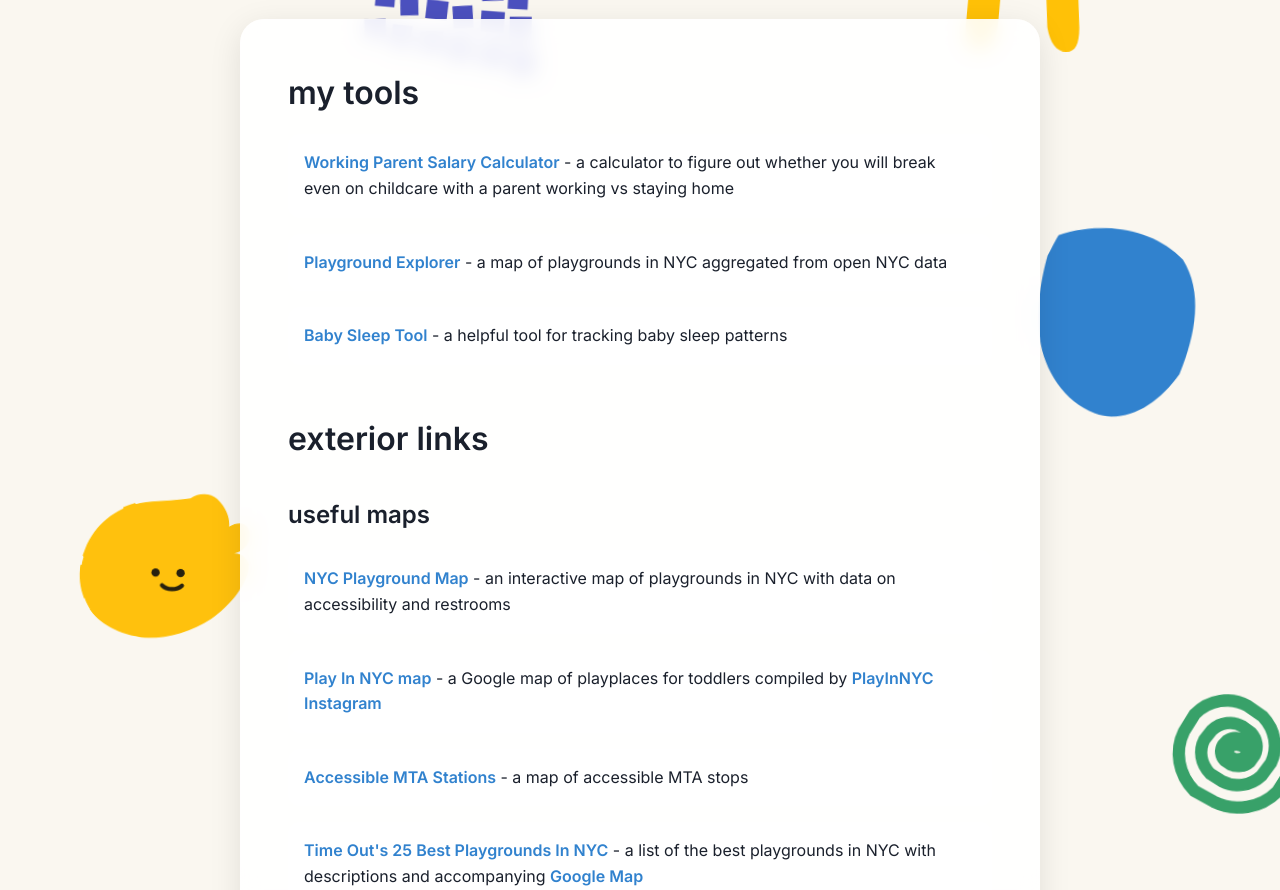
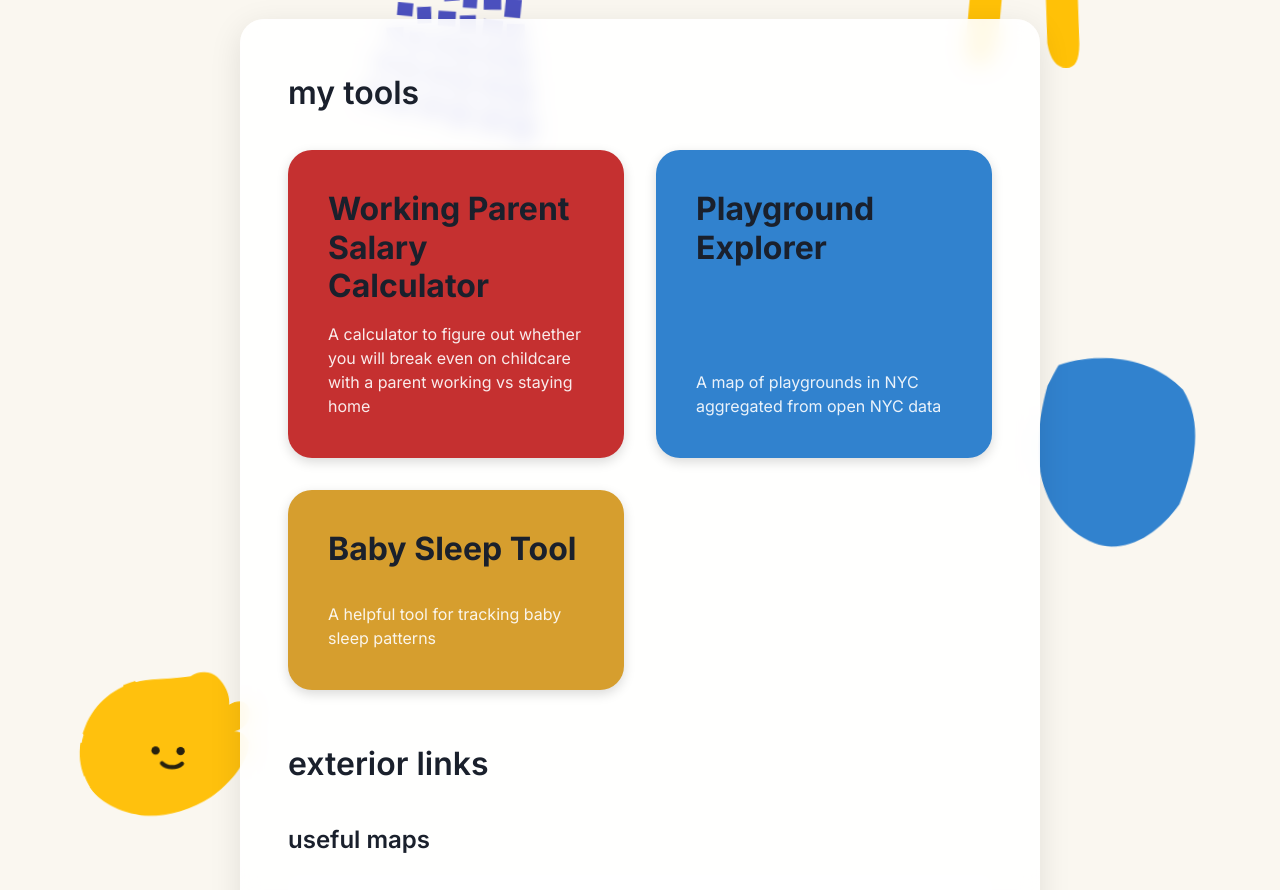
Before and after one commit to graceolivia/momtools.nyc, a plain HTML site: page index.html in a window 1280 px wide. Shown: the part 500-1390 px from the top of the page. Drawn offline with Linux system fonts and the light colour scheme.

Commit message:
add gallery blocks

```diff
--- a/index.html
+++ b/index.html
@@ -198,6 +198,64 @@
         color: var(--black);
       }
 
+      .gallery {
+        display: grid;
+        grid-template-columns: repeat(auto-fit, minmax(300px, 1fr));
+        gap: 2rem;
+        margin: 2rem 0;
+      }
+
+      .gallery-card {
+        background: #C53030;
+        border-radius: 24px;
+        padding: 2.5rem;
+        transition: all 0.4s cubic-bezier(0.4, 0, 0.2, 1);
+        position: relative;
+        overflow: hidden;
+        min-height: 200px;
+        display: flex;
+        flex-direction: column;
+        justify-content: space-between;
+        text-decoration: none;
+        color: var(--white);
+        box-shadow: 0 4px 12px rgba(0, 0, 0, 0.15);
+      }
+
+      .gallery-card:hover {
+        transform: translateY(-8px);
+        box-shadow: 0 16px 32px rgba(0, 0, 0, 0.25);
+      }
+
+      .gallery-card:nth-child(1) {
+        background: #C53030;
+      }
+
+      .gallery-card:nth-child(2) {
+        background: #3182CE;
+      }
+
+      .gallery-card:nth-child(3) {
+        background: #D69E2E;
+      }
+
+      .gallery-card h3 {
+        font-size: 2rem;
+        font-weight: 700;
+        margin: 0 0 1rem 0;
+        line-height: 1.2;
+        position: relative;
+        z-index: 2;
+      }
+
+      .gallery-card p {
+        font-size: 1rem;
+        opacity: 0.9;
+        line-height: 1.5;
+        margin: 0;
+        position: relative;
+        z-index: 2;
+      }
+
       .link-list {
         list-style: none;
         margin: 1rem 0;
@@ -280,6 +338,20 @@
           margin: 0.5rem auto;
           text-align: center;
           max-width: 250px;
+        }
+
+        .gallery {
+          grid-template-columns: 1fr;
+          gap: 1.5rem;
+        }
+
+        .gallery-card {
+          padding: 2rem;
+          min-height: 160px;
+        }
+
+        .gallery-card h3 {
+          font-size: 1.5rem;
         }
       }
     </style>
@@ -514,22 +586,22 @@
       <div class="content">
         <div class="section" id="tools">
           <h2>my tools</h2>
-          <ul class="link-list">
-            <li>
-              <a href="https://graceolivia.github.io/working-parent-calculator/">Working Parent Salary Calculator</a>
-              <span> - a calculator to figure out whether you will break even on childcare with a parent working vs staying home</span>
-            </li>
+          <div class="gallery">
+            <a href="https://graceolivia.github.io/working-parent-calculator/" class="gallery-card">
+              <h3>Working Parent Salary Calculator</h3>
+              <p>A calculator to figure out whether you will break even on childcare with a parent working vs staying home</p>
+            </a>
 
-            <li>
-              <a href="https://graceolivia.github.io/playground-explorer/">Playground Explorer</a>
-              <span> - a map of playgrounds in NYC aggregated from open NYC data</span>
-            </li>
+            <a href="https://graceolivia.github.io/playground-explorer/" class="gallery-card">
+              <h3>Playground Explorer</h3>
+              <p>A map of playgrounds in NYC aggregated from open NYC data</p>
+            </a>
 
-            <li>
-              <a href="https://graceolivia.github.io/babysleep2025/">Baby Sleep Tool</a>
-              <span> - a helpful tool for tracking baby sleep patterns</span>
-            </li>
-          </ul>
+            <a href="https://graceolivia.github.io/babysleep2025/" class="gallery-card">
+              <h3>Baby Sleep Tool</h3>
+              <p>A helpful tool for tracking baby sleep patterns</p>
+            </a>
+          </div>
 
         </div>
 
```
